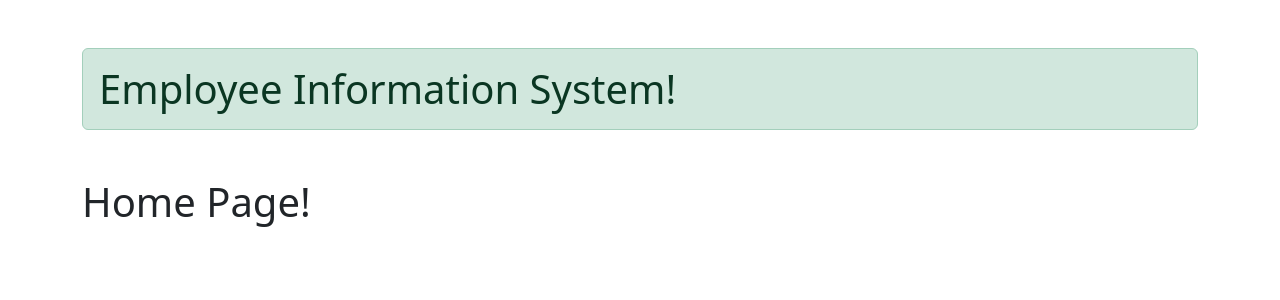
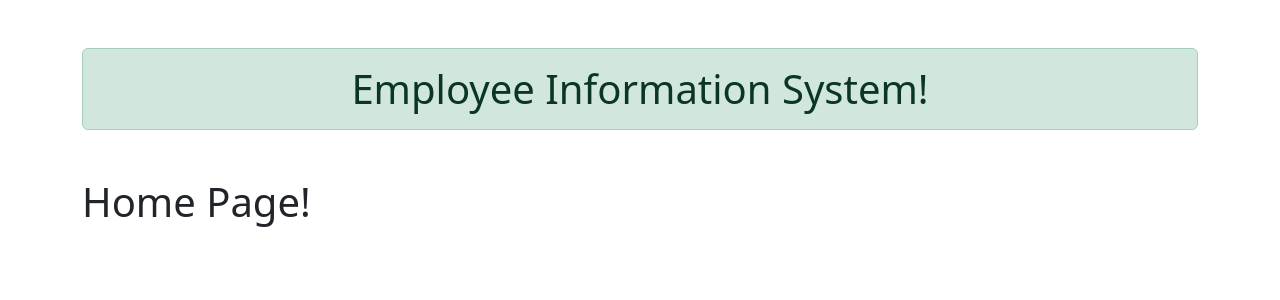
Before and after one commit to devsharifmahmud/EmployeeInformationSystem, a Django app: page / in a window 1280 px wide. Shown: the top 300 px of the page. Run offline with Django 5.2, Linux system fonts and the light colour scheme.

Commit message:
Update Code

```diff
--- a/templates/apps/base.html
+++ b/templates/apps/base.html
@@ -8,7 +8,7 @@
   </head>
   <body>
     <div class="container">
-        <h1 class="alert alert-success my-5">Employee Information System!</h1>
+        <h1 class="alert alert-success my-5 text-center">Employee Information System!</h1>
 
     {% block content %}
 
```
